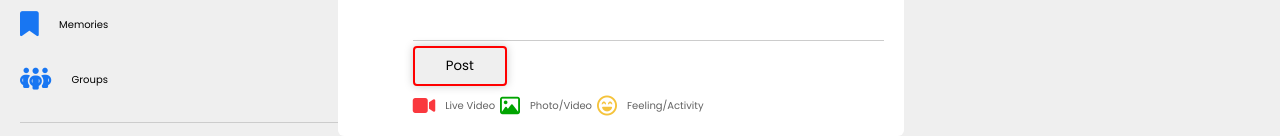
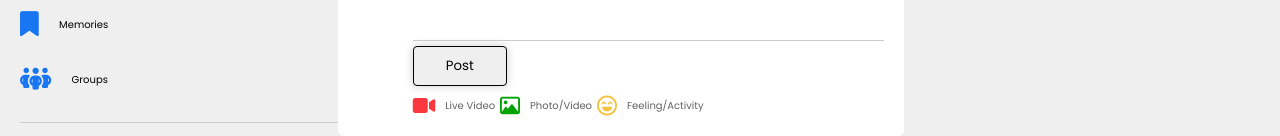
Before and after one commit to VinuGirase/new-fb, a plain HTML site: page index.html in a window 1280 px wide. Shown: the part 181-317 px from the top of the page. Drawn offline with Linux system fonts and the light colour scheme.

Commit message:
Update style.css

```diff
--- a/style.css
+++ b/style.css
@@ -220,8 +220,7 @@ nav{
 .post-input-container .save-btn{
     width:20%;
     height:4rem;
-/*     border: 1px solid rgb(0, 0, 0); */
-    border: 2px solid red;
+    border: 1px solid rgb(0, 0, 0);
     border-radius: 4px;
     box-shadow: 0px 0px 10px rgba(0,0,0,0.2);
 
```
